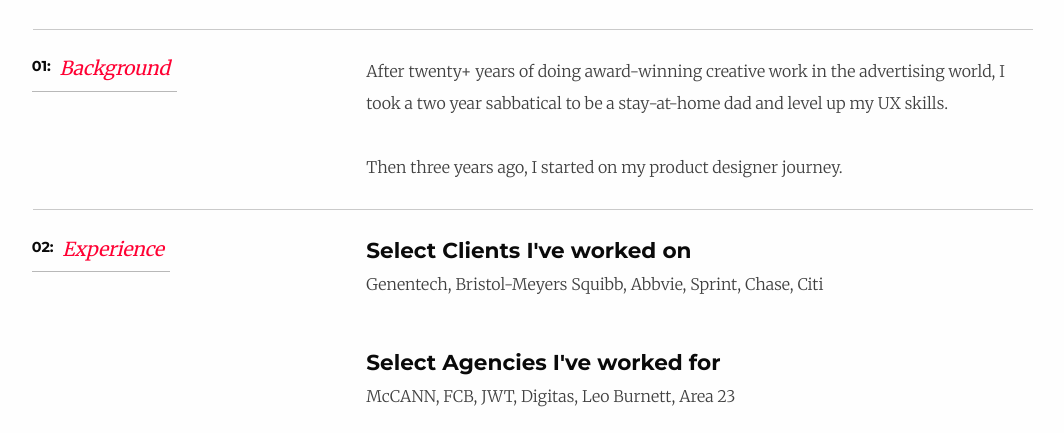
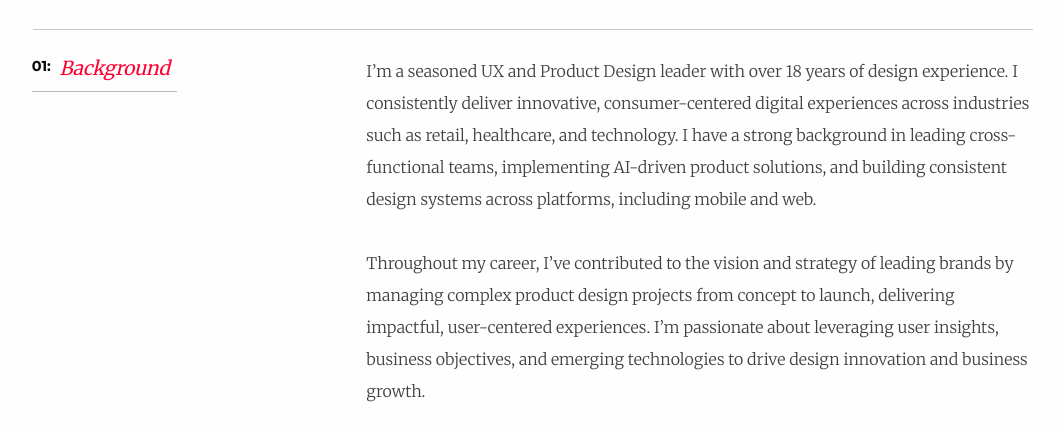
Before and after one commit to Toddpio/toddpio.github.io, a plain HTML site: page about.html in a window 1280 px wide. Shown: the part 321-754 px from the top of the page, without its empty margins (107-1171 px from the left). Drawn offline with Linux system fonts and the light colour scheme.

Commit message:
Update about.html

```diff
--- a/about.html
+++ b/about.html
@@ -105,7 +105,7 @@
     </div>
 
     <div class="row column small-12 medium-8">
-			<p class="body2">After twenty+ years of doing award-winning creative work in the advertising world, I took a two year sabbatical to be a stay-at-home dad and level up my UX skills.<br><br> Then three years ago, I started on my product designer journey.</p>
+			<p class="body2">I’m a seasoned UX and Product Design leader with over 18 years of design experience. I consistently deliver innovative, consumer-centered digital experiences across industries such as retail, healthcare, and technology. I have a strong background in leading cross-functional teams, implementing AI-driven product solutions, and building consistent design systems across platforms, including mobile and web.<br><br>Throughout my career, I’ve contributed to the vision and strategy of leading brands by managing complex product design projects from concept to launch, delivering impactful, user-centered experiences. I’m passionate about leveraging user insights, business objectives, and emerging technologies to drive design innovation and business growth.<br><br>With deep expertise in mobile UI/UX design, user research, prototyping, and cross-functional collaboration, I lead teams to create high-quality products that not only meet user needs but also align with company objectives.</p>
 	</div>
 </div>
 
```
